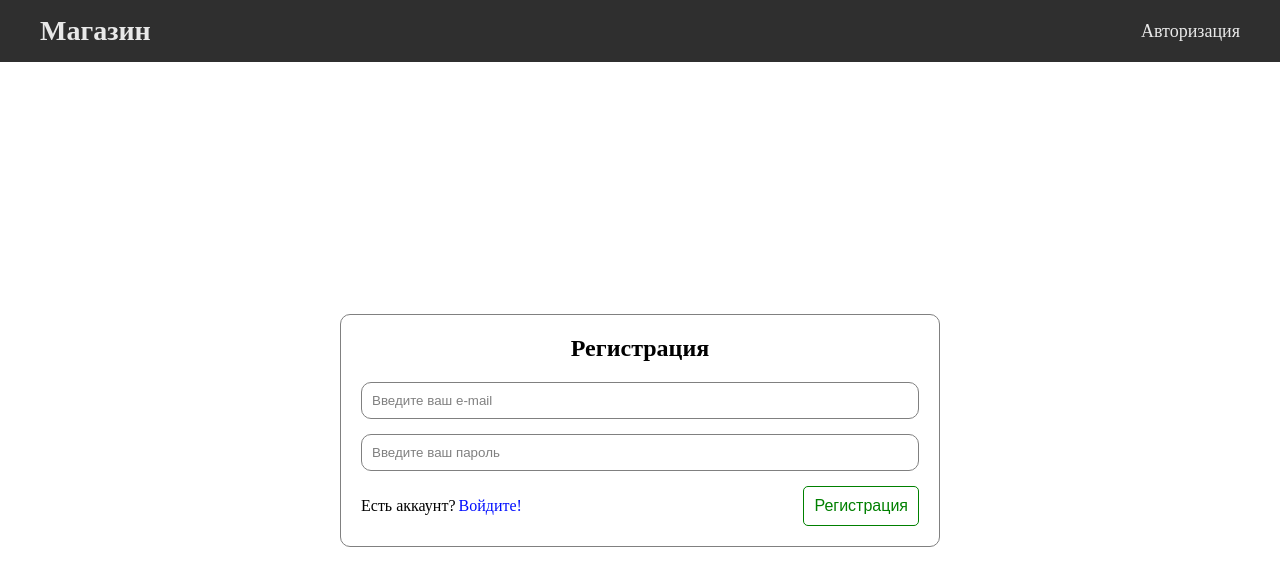
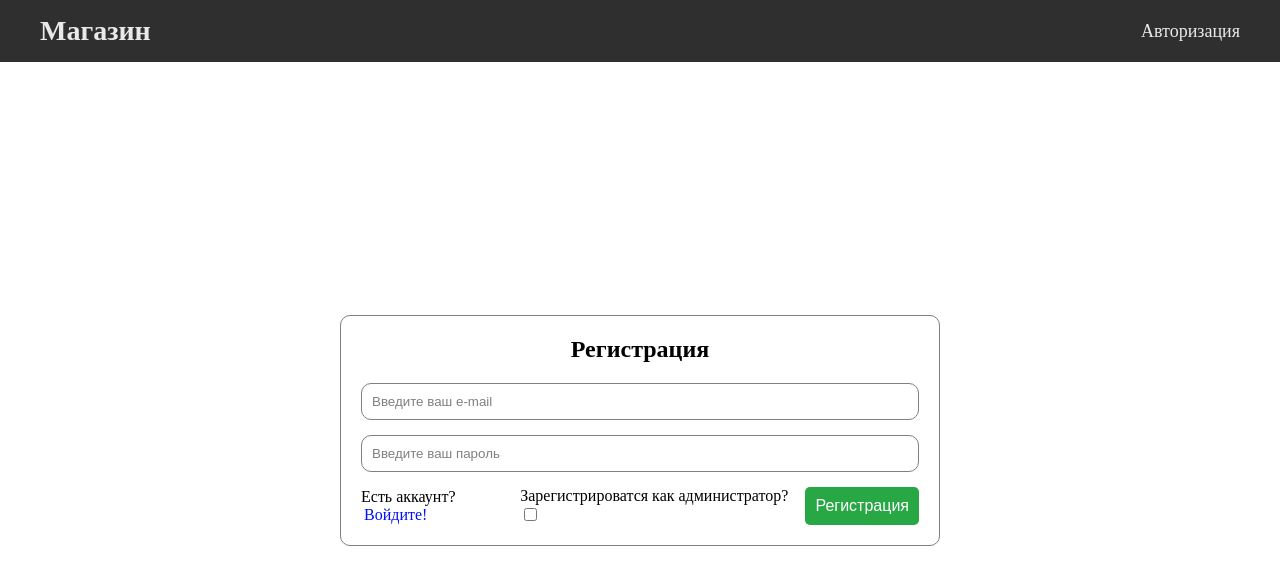
Before and after one commit to The73756/react-online-store, a React (Create React App) app in the folder client/: page /registration in a window 1280 px wide. Shown: the top 586 px of the page. Built offline with nearby package versions, Linux system fonts and the light colour scheme; no server answers.

Commit message:
added separation of user roles

```diff
--- a/client/src/components/AppRouter.jsx
+++ b/client/src/components/AppRouter.jsx
@@ -2,18 +2,22 @@ import { observer } from 'mobx-react-lite';
 import { useContext } from 'react';
 import { Navigate, Route, Routes } from 'react-router-dom';
 import { Context } from '..';
-import { authRoutes, publicRoutes } from '../routes';
-import { SHOP_ROUTE } from '../utils/consts';
+import { adminRoutes, authRoutes, publicRoutes } from '../routes';
+import { ADMIN_ROLE, SHOP_ROUTE } from '../utils/consts';
 
 const AppRouter = observer(() => {
   const { user } = useContext(Context);
 
   return (
     <Routes>
-      {user.isAuth &&
-        authRoutes.map((route) => (
-          <Route key={route.path} path={route.path} element={<route.component />} />
-        ))}
+      {user.isAuth && user.userRole === ADMIN_ROLE
+        ? adminRoutes.map((route) => (
+            <Route key={route.path} path={route.path} element={<route.component />} />
+          ))
+        : authRoutes.map((route) => (
+            <Route key={route.path} path={route.path} element={<route.component />} />
+          ))}
+
       {publicRoutes.map((route) => (
         <Route key={route.path} path={route.path} element={<route.component />} />
       ))}
--- a/client/src/components/AuthComponent/index.jsx
+++ b/client/src/components/AuthComponent/index.jsx
@@ -3,7 +3,13 @@ import { useContext, useState } from 'react';
 import { Link, useLocation, useNavigate } from 'react-router-dom';
 import { Context } from '../..';
 import { login, registration } from '../../http/userApi';
-import { LOGIN_ROUTE, REGISTRATION_ROUTE, SHOP_ROUTE } from '../../utils/consts';
+import {
+  ADMIN_ROLE,
+  LOGIN_ROUTE,
+  REGISTRATION_ROUTE,
+  SHOP_ROUTE,
+  USER_ROLE,
+} from '../../utils/consts';
 
 import styles from './AuthComponent.module.scss';
 import Button from '../../theme/Button';
@@ -15,6 +21,7 @@ const AuthComponent = observer(() => {
   const isLogin = location !== REGISTRATION_ROUTE;
   const [email, setEmail] = useState('');
   const [password, setPassword] = useState('');
+  const [isAdmin, setIsAdmin] = useState(false);
 
   const handleSubmit = async (e) => {
     e.preventDefault();
@@ -24,7 +31,7 @@ const AuthComponent = observer(() => {
       if (isLogin) {
         data = await login(email, password);
       } else {
-        data = await registration(email, password);
+        data = await registration(email, password, `${isAdmin ? ADMIN_ROLE : USER_ROLE}`);
       }
       user.setUser(data);
       user.setIsAuth(true);
@@ -72,6 +79,13 @@ const AuthComponent = observer(() => {
               </span>
             )}
 
+            {!isLogin && (
+              <div>
+                Зарегистрироватся как администратор?
+                <input type="checkbox" checked={isAdmin} onChange={() => setIsAdmin(!isAdmin)} />
+              </div>
+            )}
+
             <Button type="submit" variant="success" className={styles.formButton}>
               {isLogin ? 'Войти' : 'Регистрация'}
             </Button>
--- a/client/src/components/Navbar/index.jsx
+++ b/client/src/components/Navbar/index.jsx
@@ -50,11 +50,13 @@ const Navbar = observer(() => {
                   Ваши оценки
                 </Link>
               </li>
-              <li className={styles.navItem}>
-                <Link to={ADMIN_ROUTE} className={styles.navLink}>
-                  Админ панель
-                </Link>
-              </li>
+              {user.user.role === 'ADMIN' && (
+                <li className={styles.navItem}>
+                  <Link to={ADMIN_ROUTE} className={styles.navLink}>
+                    Админ панель
+                  </Link>
+                </li>
+              )}
               <li className={styles.navItem}>
                 <Link to={LOGIN_ROUTE} onClick={logOut} className={styles.navLink}>
                   Выйти
--- a/client/src/components/rating/RatedDeviceItem/index.jsx
+++ b/client/src/components/rating/RatedDeviceItem/index.jsx
@@ -1,12 +1,9 @@
-import { useContext, useState } from 'react';
+import { useState } from 'react';
 import { Lazy, Pagination } from 'swiper';
 import { Swiper, SwiperSlide } from 'swiper/react';
 import { Link } from 'react-router-dom';
-
-import AddToBasketBtn from '../../../theme/AddToBasketBtn';
 import Button from '../../../theme/Button';
 import RatingComponent from '../RatingComponent';
-import { Context } from '../../..';
 import { DEVICE_ROUTE } from '../../../utils/consts';
 
 import 'swiper/css';
@@ -14,27 +11,11 @@ import 'swiper/css/pagination';
 import 'swiper/css/lazy';
 import styles from './RatedDeviceItem.module.scss';
 
-const RatedDeviceItem = ({
-  device,
-  id,
-  rate,
-  createdAt,
-  updatedAt,
-  isAdded,
-  onDelete,
-  onAddToBasket,
-  isItemLoading,
-}) => {
-  const { user } = useContext(Context);
+const RatedDeviceItem = ({ device, id, rate, createdAt, updatedAt, onDelete, isItemLoading }) => {
   const [deviceRating, setDeviceRating] = useState(device.rating);
   const [localRate, setLocalRate] = useState(rate);
-  const [localIsAdded, setLocalIsAdded] = useState(isAdded);
   const createDate = new Date(createdAt).toLocaleString();
   const updateDate = new Date(updatedAt).toLocaleString();
-
-  const handleAddToBasket = () => {
-    onAddToBasket(device.id, () => setLocalIsAdded(true));
-  };
 
   return (
     <article className={`${styles.card} ${isItemLoading ? styles.loading : ''}`}>
@@ -85,11 +66,6 @@ const RatedDeviceItem = ({
             deviceId={device.id}
             setLocalRating={setDeviceRating}
           />
-          <AddToBasketBtn
-            onAddToBasket={handleAddToBasket}
-            isAdded={localIsAdded}
-            isAuth={user.isAuth}
-          />
         </div>
         <div className={styles.bottomCol}>
           <p className={styles.date}>
--- a/client/src/components/rating/RatedDevicesList/index.jsx
+++ b/client/src/components/rating/RatedDevicesList/index.jsx
@@ -80,7 +80,6 @@ const RatedDevicesList = observer(() => {
           onDelete={deleteRate}
           onAddToBasket={addDeviceToBasket}
           isItemLoading={isItemLoading}
-          isAdded={basket.basketDevices.some((item) => item.device.id === rate.device.id)}
         />
       ))}
     </div>
--- a/client/src/http/userApi.js
+++ b/client/src/http/userApi.js
@@ -1,8 +1,8 @@
 import jwt_decode from 'jwt-decode';
 import { $authHost, $host } from './index';
 
-export const registration = async (email, password) => {
-  const { data } = await $host.post('/api/user/registration', { email, password, role: 'ADMIN' });
+export const registration = async (email, password, role) => {
+  const { data } = await $host.post('/api/user/registration', { email, password, role: role });
   localStorage.setItem('token', data.token);
   return jwt_decode(data.token);
 };
--- a/client/src/routes.js
+++ b/client/src/routes.js
@@ -1,4 +1,3 @@
-import Admin from './pages/Admin';
 import Auth from './pages/Auth';
 import Basket from './pages/Basket';
 import DevicePage from './pages/DevicePage';
@@ -13,13 +12,25 @@ import {
   REGISTRATION_ROUTE,
   SHOP_ROUTE,
 } from './utils/consts';
+import Admin from './pages/Admin';
 
 export const authRoutes = [
+  {
+    path: BASKET_ROUTE,
+    component: Basket,
+  },
+
+  {
+    path: RATING_ROUTE,
+    component: RatedDevices,
+  },
+];
+
+export const adminRoutes = [
   {
     path: ADMIN_ROUTE,
     component: Admin,
   },
-
   {
     path: BASKET_ROUTE,
     component: Basket,
--- a/client/src/store/UserStore.js
+++ b/client/src/store/UserStore.js
@@ -26,4 +26,8 @@ export default class UserStore {
   get userId() {
     return this._user.id;
   }
+
+  get userRole() {
+    return this._user.role;
+  }
 }
--- a/client/src/utils/consts.js
+++ b/client/src/utils/consts.js
@@ -13,3 +13,5 @@ export const SORT = {
   BRAND: 'brandId',
 };
 export const ANIMATION_TIME = 200;
+export const ADMIN_ROLE = 'ADMIN';
+export const USER_ROLE = 'USER';
```
